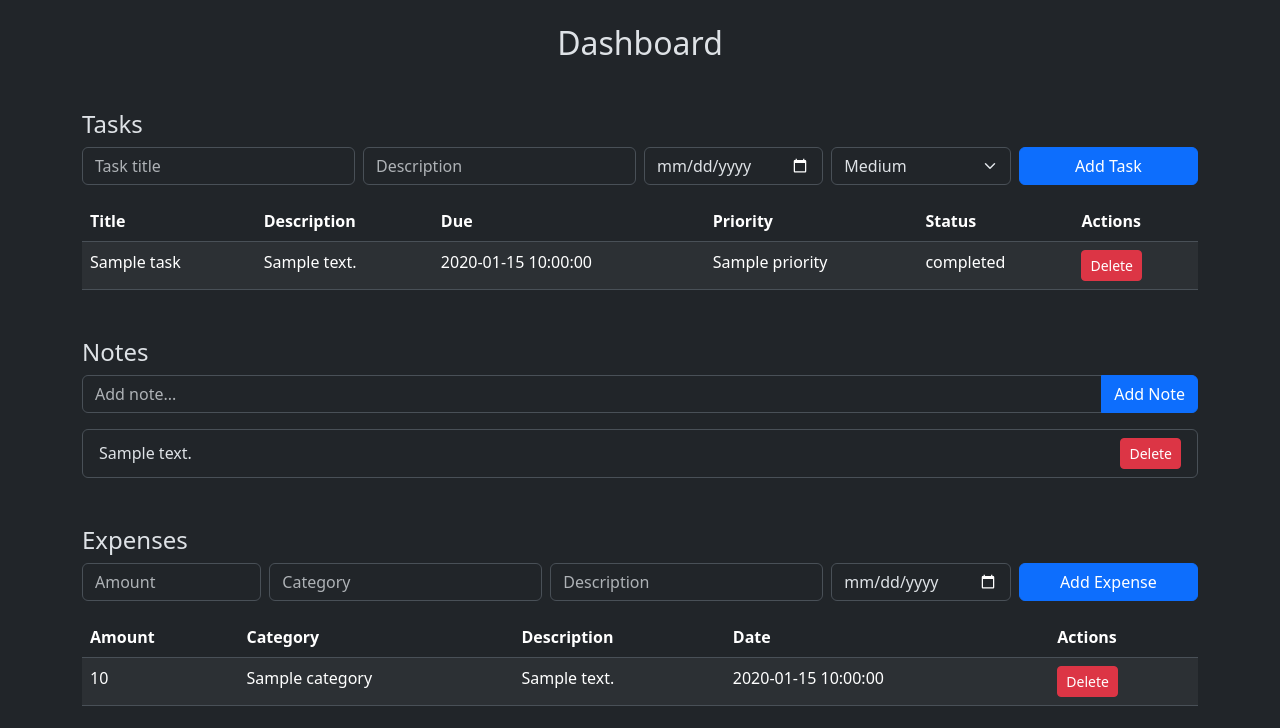
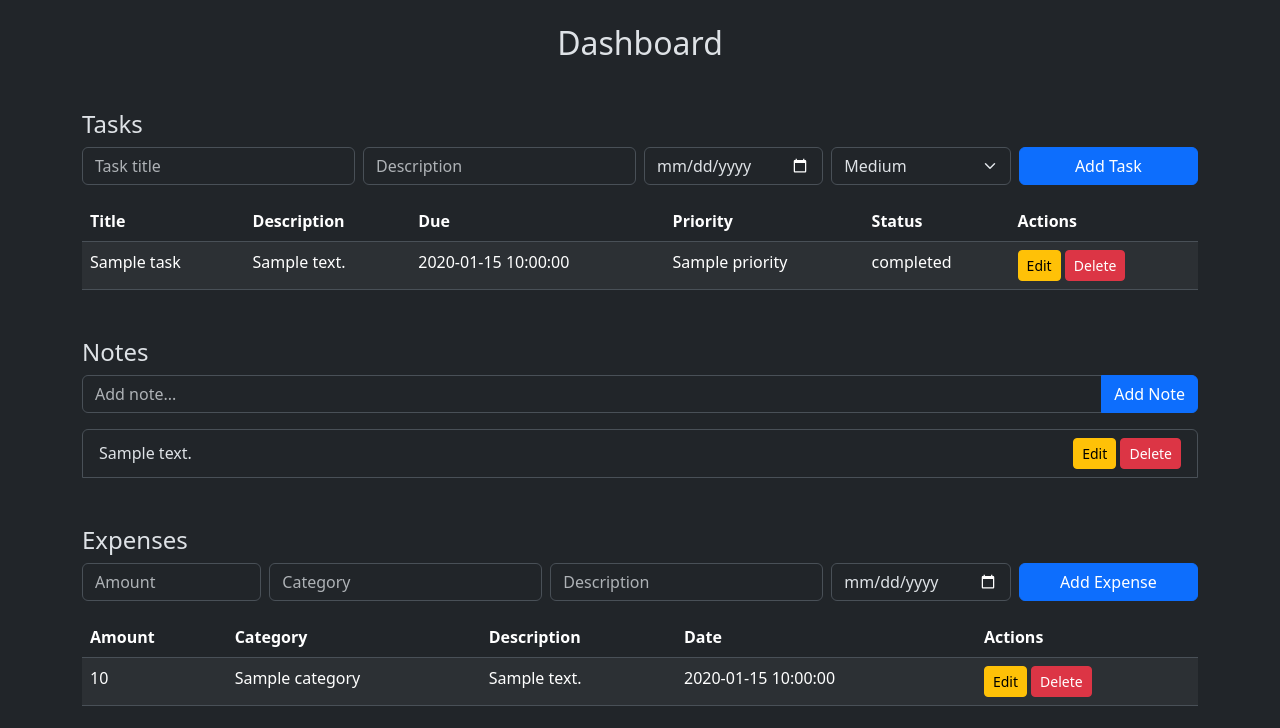
Before and after one commit to 1FahadShah/harvard-CS50x, a Flask app: template web/templates/dashboard.html in a window 1280 px wide. Shown: the part 72-800 px from the top of the page. Run offline with Flask 3, Linux system fonts and the light colour scheme; the template is opened without the code that fills it: most values are stand-ins (such as "Sample title", 1, 10 or a date in 2020); parts of the project's set-up code (start-up, migrations or seed data) failed here and were passed over.

Commit message:
Squashed 'synqlikk-cs50-final-project/' changes from 9d4a58a..a831137
a831137 Update Dashboard.html

git-subtree-dir: synqlikk-cs50-final-project
git-subtree-split: a8311378a2ae29207f3f53f62e46d54e18e58abf

```diff
--- a/web/templates/dashboard.html
+++ b/web/templates/dashboard.html
@@ -1,25 +1,15 @@
-{% extends 'base.html' %} {% block content %}
+{% extends 'base.html' %}
+{% block content %}
 <h2 class="mt-4 text-center">Dashboard</h2>
 
-<!-- ======= Tasks ======= -->
+<!-- ====================== TASKS ====================== -->
 <h4 class="mt-5">Tasks</h4>
 <form method="POST" action="{{ url_for('main_bp.add_task') }}" class="row g-2">
   <div class="col-md-3">
-    <input
-      type="text"
-      name="title"
-      class="form-control"
-      placeholder="Task title"
-      required
-    />
+    <input type="text" name="title" class="form-control" placeholder="Task title" required />
   </div>
   <div class="col-md-3">
-    <input
-      type="text"
-      name="description"
-      class="form-control"
-      placeholder="Description"
-    />
+    <input type="text" name="description" class="form-control" placeholder="Description" />
   </div>
   <div class="col-md-2">
     <input type="date" name="due_date" class="form-control" />
@@ -56,85 +46,119 @@
       <td>{{ task.priority }}</td>
       <td>{{ task.status }}</td>
       <td>
-        <form
-          method="POST"
-          action="{{ url_for('main_bp.remove_task', task_id=task.id) }}"
-          style="display: inline"
-        >
-          <button method="POST" type="submit" class="btn btn-danger btn-sm">
-            Delete
-          </button>
+        <!-- EDIT BUTTON -->
+        <button class="btn btn-warning btn-sm" data-bs-toggle="modal" data-bs-target="#editTaskModal{{ task.id }}">Edit</button>
+
+        <!-- DELETE FORM -->
+        <form method="POST" action="{{ url_for('main_bp.remove_task', task_id=task.id) }}" style="display:inline;">
+          <button type="submit" class="btn btn-danger btn-sm">Delete</button>
         </form>
       </td>
     </tr>
+
+    <!-- EDIT TASK MODAL -->
+    <div class="modal fade" id="editTaskModal{{ task.id }}" tabindex="-1">
+      <div class="modal-dialog">
+        <div class="modal-content">
+          <form method="POST" action="{{ url_for('main_bp.edit_task', task_id=task.id) }}">
+            <div class="modal-header">
+              <h5 class="modal-title">Edit Task</h5>
+              <button type="button" class="btn-close" data-bs-dismiss="modal"></button>
+            </div>
+            <div class="modal-body">
+              <div class="mb-3">
+                <label>Title</label>
+                <input type="text" name="title" class="form-control" value="{{ task.title }}" required>
+              </div>
+              <div class="mb-3">
+                <label>Description</label>
+                <textarea name="description" class="form-control">{{ task.description }}</textarea>
+              </div>
+              <div class="mb-3">
+                <label>Due Date</label>
+                <input type="date" name="due_date" class="form-control" value="{{ task.due_date }}">
+              </div>
+              <div class="mb-3">
+                <label>Priority</label>
+                <select name="priority" class="form-select">
+                  <option value="1" {% if task.priority==1 %}selected{% endif %}>High</option>
+                  <option value="2" {% if task.priority==2 %}selected{% endif %}>Medium</option>
+                  <option value="3" {% if task.priority==3 %}selected{% endif %}>Low</option>
+                </select>
+              </div>
+              <div class="mb-3">
+                <label>Status</label>
+                <select name="status" class="form-select">
+                  <option value="pending" {% if task.status=='pending' %}selected{% endif %}>Pending</option>
+                  <option value="completed" {% if task.status=='completed' %}selected{% endif %}>Completed</option>
+                </select>
+              </div>
+            </div>
+            <div class="modal-footer">
+              <button type="button" class="btn btn-secondary" data-bs-dismiss="modal">Cancel</button>
+              <button type="submit" class="btn btn-primary">Save Changes</button>
+            </div>
+          </form>
+        </div>
+      </div>
+    </div>
     {% endfor %}
   </tbody>
 </table>
 
-<!-- ======= Notes ======= -->
+<!-- ====================== NOTES ====================== -->
 <h4 class="mt-5">Notes</h4>
-<form
-  method="POST"
-  action="{{ url_for('main_bp.add_note') }}"
-  class="input-group mb-3"
->
-  <input
-    type="text"
-    name="content"
-    class="form-control"
-    placeholder="Add note..."
-    required
-  />
+<form method="POST" action="{{ url_for('main_bp.add_note') }}" class="input-group mb-3">
+  <input type="text" name="content" class="form-control" placeholder="Add note..." required />
   <button type="submit" class="btn btn-primary">Add Note</button>
 </form>
+
 <ul class="list-group">
   {% for note in notes %}
   <li class="list-group-item d-flex justify-content-between align-items-center">
     {{ note.content }}
-    <form
-      method="POST"
-      action="{{ url_for('main_bp.remove_note', note_id=note.id) }}"
-      style="display: inline"
-    >
-      <button type="submit" class="btn btn-danger btn-sm">Delete</button>
-    </form>
+    <div>
+      <button class="btn btn-warning btn-sm" data-bs-toggle="modal" data-bs-target="#editNoteModal{{ note.id }}">Edit</button>
+      <form method="POST" action="{{ url_for('main_bp.remove_note', note_id=note.id) }}" style="display:inline;">
+        <button type="submit" class="btn btn-danger btn-sm">Delete</button>
+      </form>
+    </div>
   </li>
+
+  <!-- EDIT NOTE MODAL -->
+  <div class="modal fade" id="editNoteModal{{ note.id }}" tabindex="-1">
+    <div class="modal-dialog">
+      <div class="modal-content">
+        <form method="POST" action="{{ url_for('main_bp.edit_note', note_id=note.id) }}">
+          <div class="modal-header">
+            <h5 class="modal-title">Edit Note</h5>
+            <button type="button" class="btn-close" data-bs-dismiss="modal"></button>
+          </div>
+          <div class="modal-body">
+            <textarea name="content" class="form-control" required>{{ note.content }}</textarea>
+          </div>
+          <div class="modal-footer">
+            <button type="button" class="btn btn-secondary" data-bs-dismiss="modal">Cancel</button>
+            <button type="submit" class="btn btn-primary">Save Changes</button>
+          </div>
+        </form>
+      </div>
+    </div>
+  </div>
   {% endfor %}
 </ul>
 
-<!-- ======= Expenses ======= -->
+<!-- ====================== EXPENSES ====================== -->
 <h4 class="mt-5">Expenses</h4>
-<form
-  method="POST"
-  action="{{ url_for('main_bp.add_expense') }}"
-  class="row g-2 mb-3"
->
+<form method="POST" action="{{ url_for('main_bp.add_expense') }}" class="row g-2 mb-3">
   <div class="col-md-2">
-    <input
-      type="number"
-      step="0.01"
-      name="amount"
-      class="form-control"
-      placeholder="Amount"
-      required
-    />
+    <input type="number" step="0.01" name="amount" class="form-control" placeholder="Amount" required />
   </div>
   <div class="col-md-3">
-    <input
-      type="text"
-      name="category"
-      class="form-control"
-      placeholder="Category"
-      required
-    />
+    <input type="text" name="category" class="form-control" placeholder="Category" required />
   </div>
   <div class="col-md-3">
-    <input
-      type="text"
-      name="description"
-      class="form-control"
-      placeholder="Description"
-    />
+    <input type="text" name="description" class="form-control" placeholder="Description" />
   </div>
   <div class="col-md-2">
     <input type="date" name="date" class="form-control" required />
@@ -162,16 +186,53 @@
       <td>{{ exp.description }}</td>
       <td>{{ exp.date }}</td>
       <td>
-        <form
-          method="POST"
-          action="{{ url_for('main_bp.remove_expense', expense_id=exp.id) }}"
-          style="display: inline"
-        >
+        <!-- EDIT EXPENSE BUTTON -->
+        <button class="btn btn-warning btn-sm" data-bs-toggle="modal" data-bs-target="#editExpenseModal{{ exp.id }}">Edit</button>
+
+        <!-- DELETE EXPENSE -->
+        <form method="POST" action="{{ url_for('main_bp.remove_expense', expense_id=exp.id) }}" style="display:inline;">
           <button type="submit" class="btn btn-danger btn-sm">Delete</button>
         </form>
       </td>
     </tr>
+
+    <!-- EDIT EXPENSE MODAL -->
+    <div class="modal fade" id="editExpenseModal{{ exp.id }}" tabindex="-1">
+      <div class="modal-dialog">
+        <div class="modal-content">
+          <form method="POST" action="{{ url_for('main_bp.edit_expense', expense_id=exp.id) }}">
+            <div class="modal-header">
+              <h5 class="modal-title">Edit Expense</h5>
+              <button type="button" class="btn-close" data-bs-dismiss="modal"></button>
+            </div>
+            <div class="modal-body">
+              <div class="mb-3">
+                <label>Amount</label>
+                <input type="number" step="0.01" name="amount" class="form-control" value="{{ exp.amount }}" required>
+              </div>
+              <div class="mb-3">
+                <label>Category</label>
+                <input type="text" name="category" class="form-control" value="{{ exp.category }}" required>
+              </div>
+              <div class="mb-3">
+                <label>Description</label>
+                <input type="text" name="description" class="form-control" value="{{ exp.description }}">
+              </div>
+              <div class="mb-3">
+                <label>Date</label>
+                <input type="date" name="date" class="form-control" value="{{ exp.date }}" required>
+              </div>
+            </div>
+            <div class="modal-footer">
+              <button type="button" class="btn btn-secondary" data-bs-dismiss="modal">Cancel</button>
+              <button type="submit" class="btn btn-primary">Save Changes</button>
+            </div>
+          </form>
+        </div>
+      </div>
+    </div>
     {% endfor %}
   </tbody>
 </table>
+
 {% endblock %}
```
Also changed, not shown: db/server.db.
